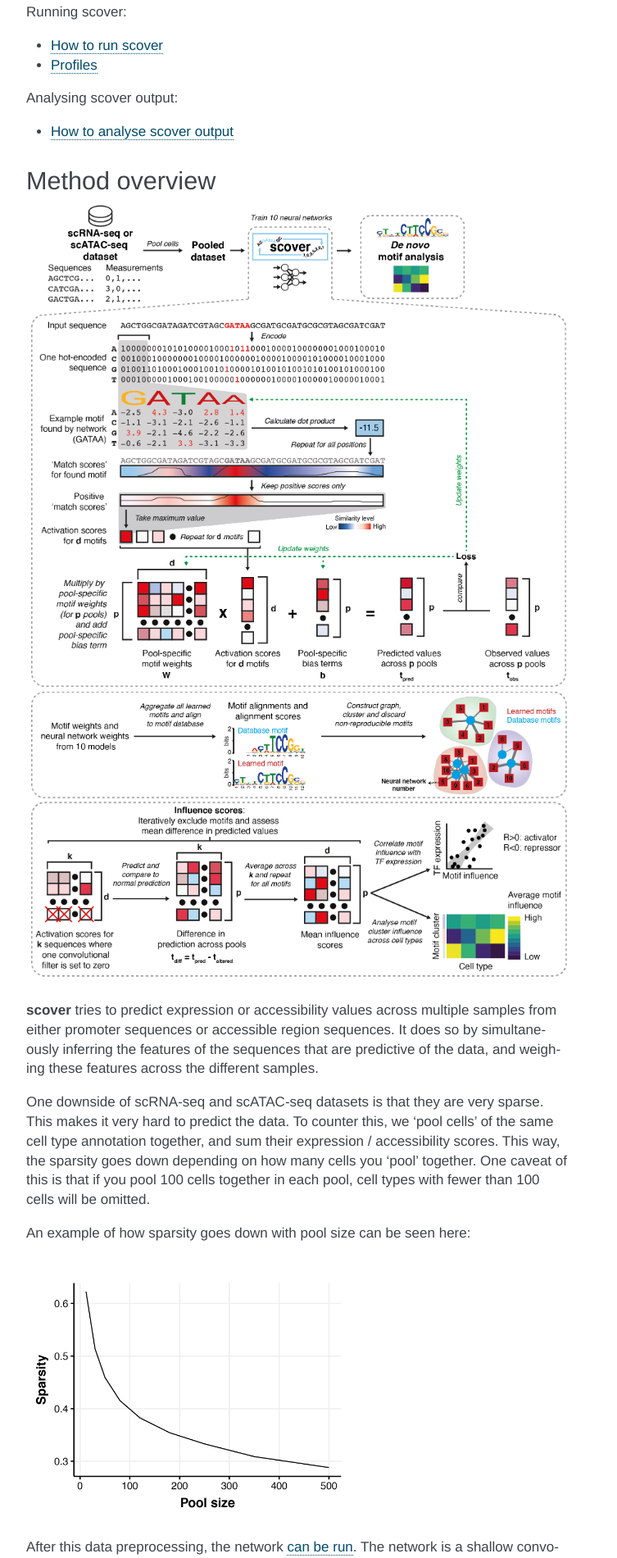
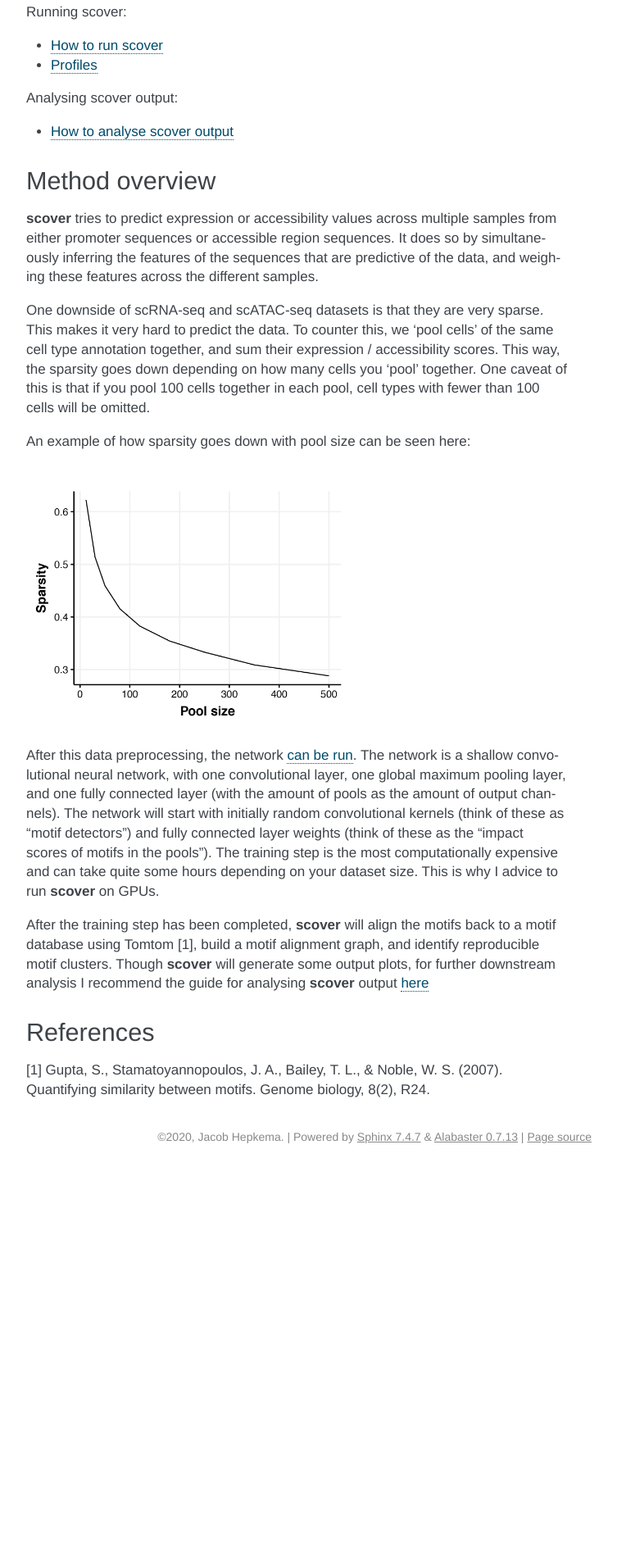
Before and after one commit to jacobhepkema/scover, a Sphinx documentation site: the page built from docs/source/index.rst, in a window 1280 px wide. Shown: the part 516-2417 px from the top of the page at 82% size, without its empty margins (388-1141 px from the left). Built offline with Sphinx 7.4.7, drawn with Linux system fonts in a browser that asks for light colours; after the commit the page ends 1941 px from its top, so only the background shows below that.

Commit message:
update methods

```diff
--- a/docs/source/index.rst
+++ b/docs/source/index.rst
@@ -40,10 +40,6 @@ For scRNA-seq data TSS annotation is required, as the promoter sequences are obt
 Method overview
 ###############
 
-.. image:: _static/method_summary.png
-   :width: 800
-   :alt: Method summary
-
 **scover** tries to predict expression or accessibility values across multiple samples from either promoter sequences or accessible region sequences.
 It does so by simultaneously inferring the features of the sequences that are predictive of the data, and weighing these features across the different samples.
 
```
Also changed, not shown: docs/source/_static/method_summary.png (deleted), 4 other files.
